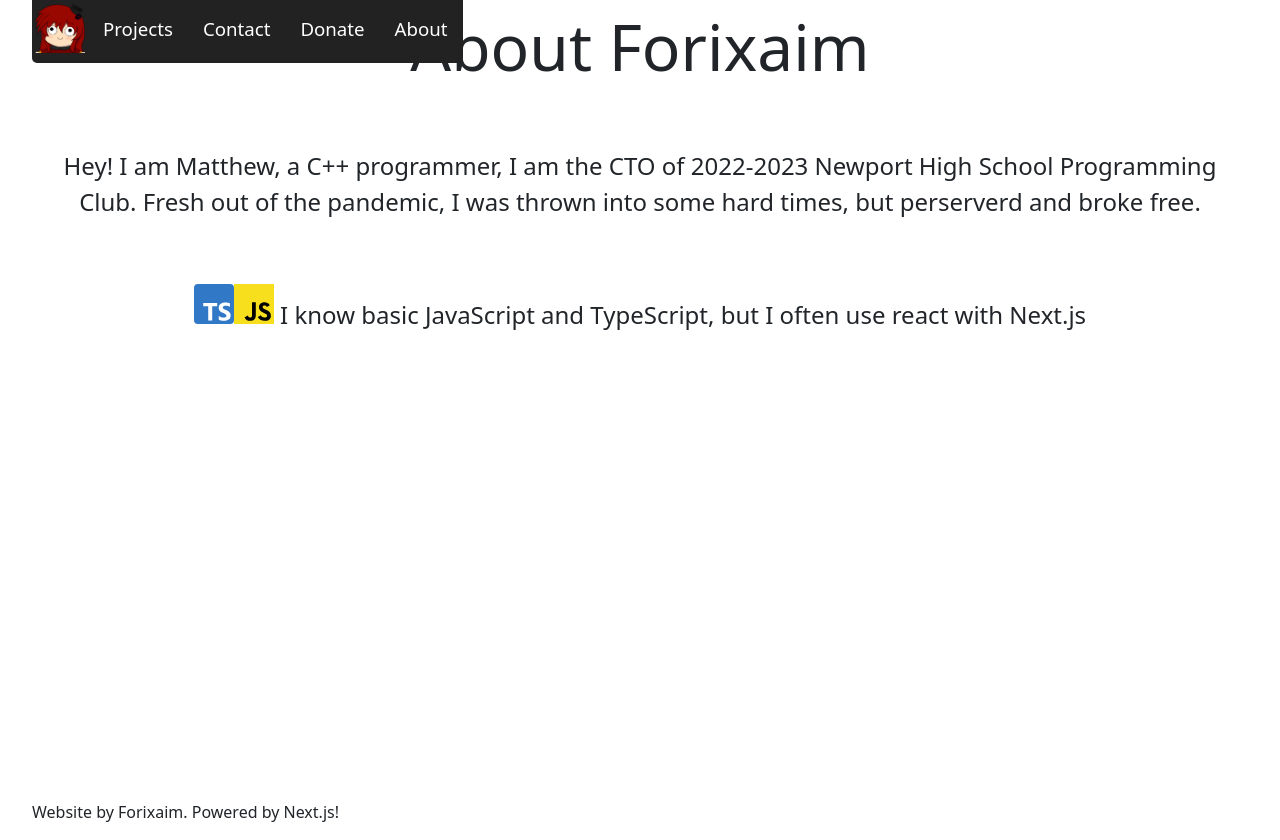
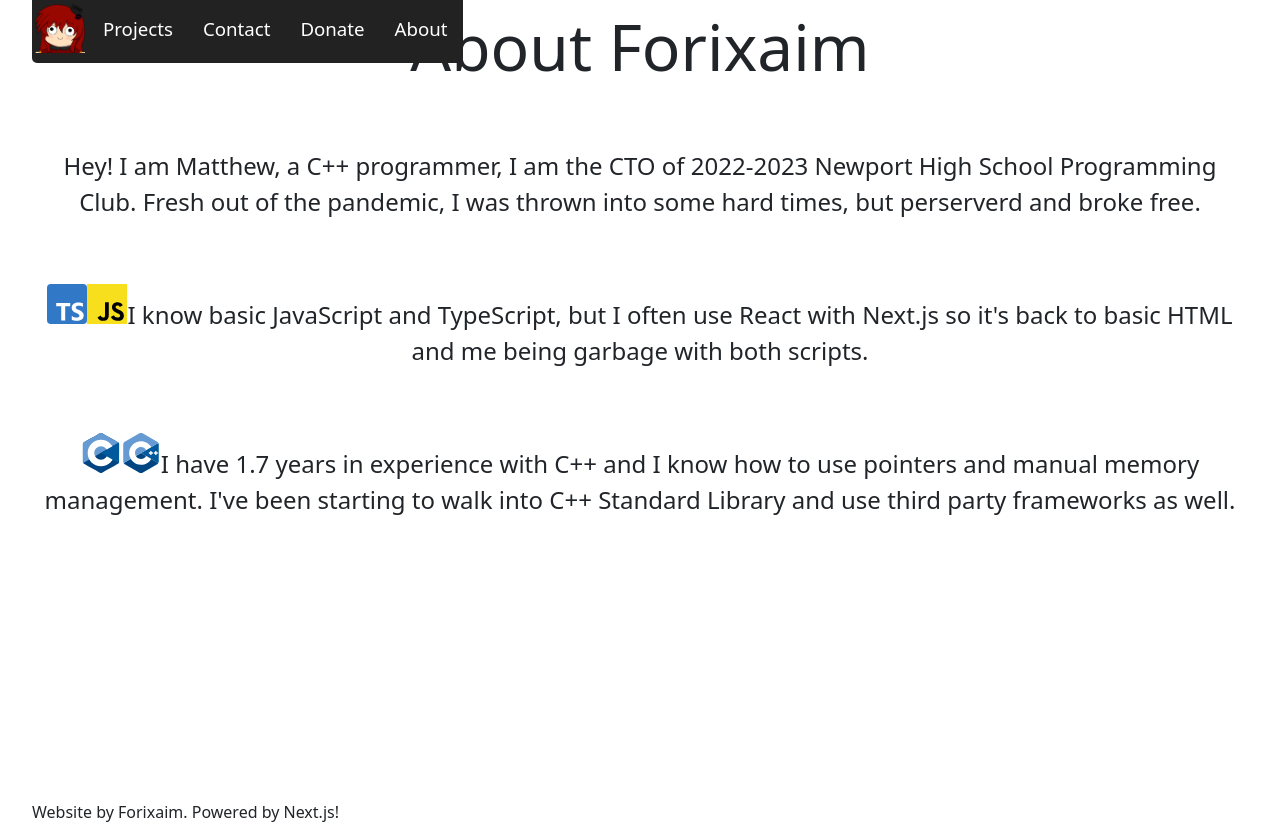
Before and after one commit to Forixaim/ForixaimWebsite2, a Next.js app: page /about in a window 1280 px wide. Built offline with nearby package versions, Linux system fonts and the light colour scheme.

Commit message:
fix image bugs

```diff
--- a/pages/about.tsx
+++ b/pages/about.tsx
@@ -5,6 +5,8 @@ import styles from '../styles/Home.module.css'
 import Image from 'next/image'
 import tsLogo from '../public/tslogo.svg'
 import jsLogo from '../public/jslogo.svg'
+import clogo from '../public/c-logo.svg'
+import cpplogo from '../public/cpp-logo.svg'
 
 const About: NextPage = () =>
 {
@@ -19,7 +21,8 @@ const About: NextPage = () =>
 			<main className={styles.main}>
 				<h1 className={styles.title}>About Forixaim</h1>
 				<p className={styles.description}>Hey! I am Matthew, a C++ programmer, I am the CTO of 2022-2023 Newport High School Programming Club. Fresh out of the pandemic, I was thrown into some hard times, but perserverd and broke free.</p>
-				<p className={styles.description}><Image src={tsLogo} width={40} height={40} /><Image src={jsLogo} width={40} height={40} />  I know basic JavaScript and TypeScript, but I often use react with Next.js</p>
+				<p className={styles.description}><Image src={tsLogo} width={40} height={40} /><Image src={jsLogo} width={40} height={40} />I know basic JavaScript and TypeScript, but I often use React with Next.js so it's back to basic HTML and me being garbage with both scripts.</p>
+				<p className={styles.description}><Image src={clogo} width={40} height={40} /><Image src={cpplogo} width={40} height={40} />I have 1.7 years in experience with C++ and I know how to use pointers and manual memory management. I've been starting to walk into C++ Standard Library and use third party frameworks as well.</p>
 			</main>
 			<footer>
 				<p>Website by Forixaim. Powered by Next.js!</p>
--- a/styles/Home.module.css
+++ b/styles/Home.module.css
@@ -75,9 +75,8 @@
 {
 	align-items: center;
 	width: 50%;
-	height: 50%;
-	margin-left: 100%;
-	margin-right: 100%;
+	margin-left: auto;
+	margin-right: auto;
 	padding-left: 0;
 	border-left: 100px;
 	animation-name: Charlemagne;
```
Also changed, not shown: pages/donate.tsx (indentation only), public/c-logo.svg (added), public/cpp-logo.svg (added).
